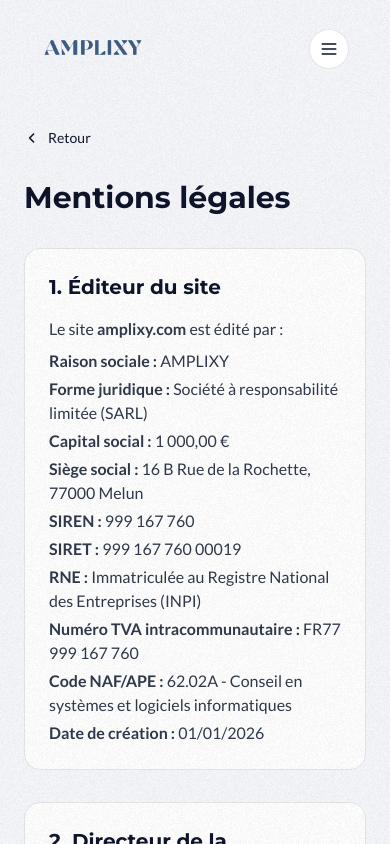
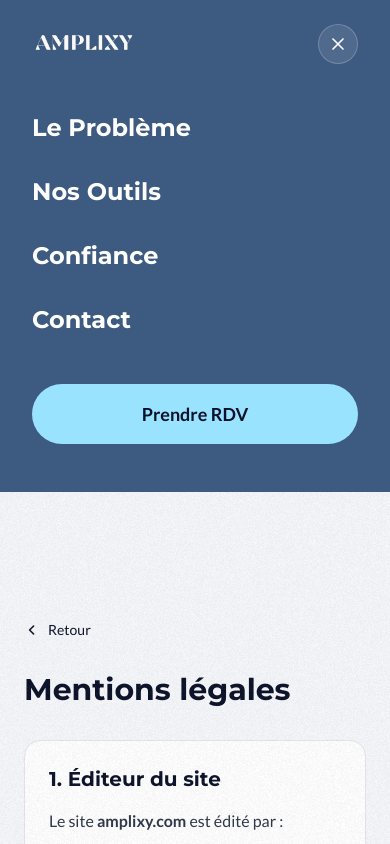
Before and after one commit to Fbrignoli/Amplixy-site, a Next.js app: page /mentions-legales in a window 390 px wide. Both pictures are taken after a click on the button "Ouvrir le menu". Shown: the top 844 px of the page. Built offline with nearby package versions, Linux system fonts and the light colour scheme.

Commit message:
Correction menu et header

```diff
--- a/src/app/page.tsx
+++ b/src/app/page.tsx
@@ -36,14 +36,27 @@
           </Reveal>
 
           <Reveal delay={0.1}>
-            <h2 className="font-display text-4xl sm:text-5xl lg:text-6xl xl:text-7xl font-bold text-ink leading-[1.1]">
-              On aide les TPE-PME à prendre le{" "}
-              <span className="relative inline-block">
-                virage du numérique
+            <h2 className="font-display text-4xl sm:text-6xl lg:text-6xl xl:text-7xl font-bold text-ink leading-[1.1]">
+              On aide les TPE-PME
+              <br className="sm:hidden" />
+              {" "}à prendre le{" "}
+              {/* Grand écran (lg+): souligne "virage du numérique" */}
+              <span className="relative inline-block hidden lg:inline-block">
+                virage du numérique.
                 <svg className="absolute -bottom-1 left-0 w-full h-2" viewBox="0 0 200 8" preserveAspectRatio="none">
                   <path d="M0 4 Q50 0 100 4 T200 4" stroke="#3b82f6" strokeWidth="3" strokeLinecap="round" fill="none"/>
                 </svg>
-              </span>.
+              </span>
+              {/* Mobile + tablette (< lg): souligne seulement "numérique" */}
+              <span className="lg:hidden">
+                virage du{" "}
+                <span className="relative inline-block">
+                  numérique.
+                  <svg className="absolute -bottom-1 left-0 w-full h-2" viewBox="0 0 200 8" preserveAspectRatio="none">
+                    <path d="M0 4 Q50 0 100 4 T200 4" stroke="#3b82f6" strokeWidth="3" strokeLinecap="round" fill="none"/>
+                  </svg>
+                </span>
+              </span>
             </h2>
           </Reveal>
 
--- a/src/components/Navbar.tsx
+++ b/src/components/Navbar.tsx
@@ -1,7 +1,6 @@
 "use client";
 
 import { useState, useEffect } from "react";
-import { createPortal } from "react-dom";
 import Link from "next/link";
 import Image from "next/image";
 import { motion, AnimatePresence } from "framer-motion";
@@ -14,7 +13,45 @@
   { href: "#contact", label: "Contact" },
 ];
 
-function NavbarContent({ isOpen, setIsOpen, closeMenu, scrolled }: { isOpen: boolean; setIsOpen: (v: boolean) => void; closeMenu: () => void; scrolled: boolean }) {
+const waveClip = {
+  closed: "polygon(0 0, 100% 0, 100% 0%, 80% 0%, 60% 0%, 40% 0%, 20% 0%, 0 0%)",
+  wave: "polygon(0 0, 100% 0, 100% 85%, 80% 100%, 60% 85%, 40% 100%, 20% 85%, 0 100%)",
+  full: "polygon(0 0, 100% 0, 100% 100%, 80% 100%, 60% 100%, 40% 100%, 20% 100%, 0 100%)",
+};
+
+export const Navbar = () => {
+  const [isOpen, setIsOpen] = useState(false);
+  const [mounted, setMounted] = useState(false);
+  const [scrolled, setScrolled] = useState(false);
+
+  const closeMenu = () => setIsOpen(false);
+
+  useEffect(() => {
+    setMounted(true);
+  }, []);
+
+  useEffect(() => {
+    const handleScroll = () => {
+      setScrolled(window.scrollY > 100);
+    };
+    handleScroll();
+    window.addEventListener("scroll", handleScroll);
+    return () => window.removeEventListener("scroll", handleScroll);
+  }, []);
+
+  useEffect(() => {
+    if (isOpen) {
+      document.body.style.overflow = "hidden";
+    } else {
+      document.body.style.overflow = "";
+    }
+    return () => {
+      document.body.style.overflow = "";
+    };
+  }, [isOpen]);
+
+  if (!mounted) return null;
+
   return (
     <>
       <nav
@@ -71,89 +108,90 @@
       <AnimatePresence>
         {isOpen && (
           <motion.div
-            initial={{ opacity: 0, x: "100%" }}
-            animate={{ opacity: 1, x: 0 }}
-            exit={{ opacity: 0, x: "100%" }}
-            transition={{ type: "spring", damping: 25, stiffness: 200 }}
-            className="fixed inset-0 z-[10000] flex flex-col bg-paper px-8 py-12 text-lg font-semibold text-ink md:hidden"
+            className="fixed inset-0 z-[10000] bg-blue-dark md:hidden"
+            initial={{ clipPath: waveClip.closed }}
+            animate={[
+              { clipPath: waveClip.wave, transition: { duration: 0.4, ease: [0.76, 0, 0.24, 1] } },
+              { clipPath: waveClip.full, transition: { duration: 0.3, ease: [0.25, 1, 0.5, 1] } },
+            ]}
+            exit={{ clipPath: waveClip.closed, transition: { duration: 0.5, ease: [0.76, 0, 0.24, 1] } }}
           >
-            <div className="flex items-center justify-between">
+            {/* Content */}
+            <div className="flex flex-col h-full px-8 pt-6 pb-12">
+              {/* Header */}
+              <motion.div
+                className="flex items-center justify-between"
+                initial={{ opacity: 0, y: -20 }}
+                animate={{ opacity: 1, y: 0 }}
+                exit={{ opacity: 0, y: -20 }}
+                transition={{ delay: 0.3, duration: 0.4 }}
+              >
                 <Image
-                src="/img/logo wm.png"
+                  src="/img/logo dm.png"
                   alt="Amplixy"
                   width={120}
                   height={32}
                   className="h-8 w-auto"
                 />
                 <button
-                className="rounded-full border border-ink/10 bg-white p-2"
+                  className="flex h-10 w-10 items-center justify-center rounded-full border border-white/20 bg-white/10 backdrop-blur-sm"
                   onClick={() => setIsOpen(false)}
                   aria-label="Fermer le menu"
                 >
-                <X className="h-6 w-6 text-ink" />
+                  <X className="h-5 w-5 text-white" />
                 </button>
-            </div>
-            <div className="mt-12 flex flex-col gap-8">
-              {navLinks.map((link) => (
+              </motion.div>
+
+              {/* Links */}
+              <div className="flex flex-col justify-center flex-1 gap-8 mt-12">
+                {navLinks.map((link, i) => (
+                  <motion.div
+                    key={link.href}
+                    initial={{ opacity: 0, x: -40 }}
+                    animate={{ opacity: 1, x: 0 }}
+                    exit={{ opacity: 0, x: -40 }}
+                    transition={{
+                      delay: 0.35 + i * 0.08,
+                      duration: 0.5,
+                      ease: [0.25, 1, 0.5, 1],
+                    }}
+                  >
                     <Link
-                  key={link.href}
                       href={link.href}
-                  className="text-2xl font-display text-ink hover:text-accent transition-colors"
+                      className="text-2xl font-display font-bold text-white hover:text-glow transition-colors"
                       onClick={closeMenu}
                     >
                       {link.label}
                     </Link>
+                  </motion.div>
                 ))}
+
+                <motion.div
+                  initial={{ opacity: 0, y: 20 }}
+                  animate={{ opacity: 1, y: 0 }}
+                  exit={{ opacity: 0, y: 20 }}
+                  transition={{
+                    delay: 0.35 + navLinks.length * 0.08,
+                    duration: 0.5,
+                    ease: [0.25, 1, 0.5, 1],
+                  }}
+                >
                   <button
                     data-cal-namespace="diagnostique"
                     data-cal-link="florianbrignoli/meetup"
                     data-cal-origin="https://cal.eu"
                     data-cal-config='{"theme":"light"}'
-                className="mt-4 rounded-full bg-blue-dark px-4 py-4 text-center text-lg font-semibold text-white w-full"
+                    className="mt-4 rounded-full bg-glow px-6 py-4 text-center text-lg font-semibold text-midnight w-full"
                     onClick={closeMenu}
                   >
                     Prendre RDV
                   </button>
+                </motion.div>
+              </div>
             </div>
           </motion.div>
         )}
       </AnimatePresence>
     </>
   );
-}
-
-export const Navbar = () => {
-  const [isOpen, setIsOpen] = useState(false);
-  const [mounted, setMounted] = useState(false);
-  const [scrolled, setScrolled] = useState(false);
-
-  const closeMenu = () => setIsOpen(false);
-
-  useEffect(() => {
-    setMounted(true);
-  }, []);
-
-  useEffect(() => {
-    const handleScroll = () => {
-      setScrolled(window.scrollY > 100);
 };
-    handleScroll();
-    window.addEventListener("scroll", handleScroll);
-    return () => window.removeEventListener("scroll", handleScroll);
-  }, []);
-
-  useEffect(() => {
-    if (isOpen) {
-      document.body.style.overflow = "hidden";
-    } else {
-      document.body.style.overflow = "unset";
-    }
-  }, [isOpen]);
-
-  if (!mounted) return null;
-
-  return createPortal(
-    <NavbarContent isOpen={isOpen} setIsOpen={setIsOpen} closeMenu={closeMenu} scrolled={scrolled} />,
-    document.body
-  );
-};
```
Lines whose indentation alone changed are shown as unchanged.
